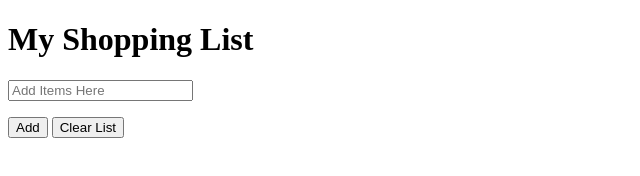
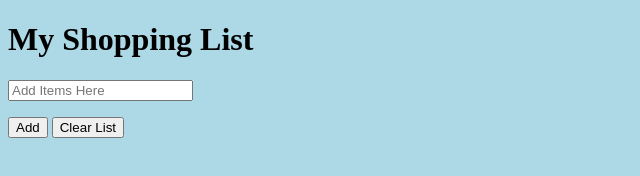
Before and after one commit to eddymwaniki/Week-Two-Code-Challenge, a plain HTML site: page index.html in a window 1280 px wide. Shown: the whole page, without its empty margins (0-640 px from the left). Drawn offline with Linux system fonts and the light colour scheme.

Commit message:
adds style.css

```diff
--- a/index.html
+++ b/index.html
@@ -1,6 +1,7 @@
 <!DOCTYPE html>
 <html>
 <head>
+    <link rel="stylesheet" type="text/css" href="style.css">
     <title>Interactive Shopping List</title>
 </head>
 <body>
--- /dev/null
+++ b/style.css
@@ -0,0 +1,3 @@
+body {
+    background-color: lightblue;
+}
```
